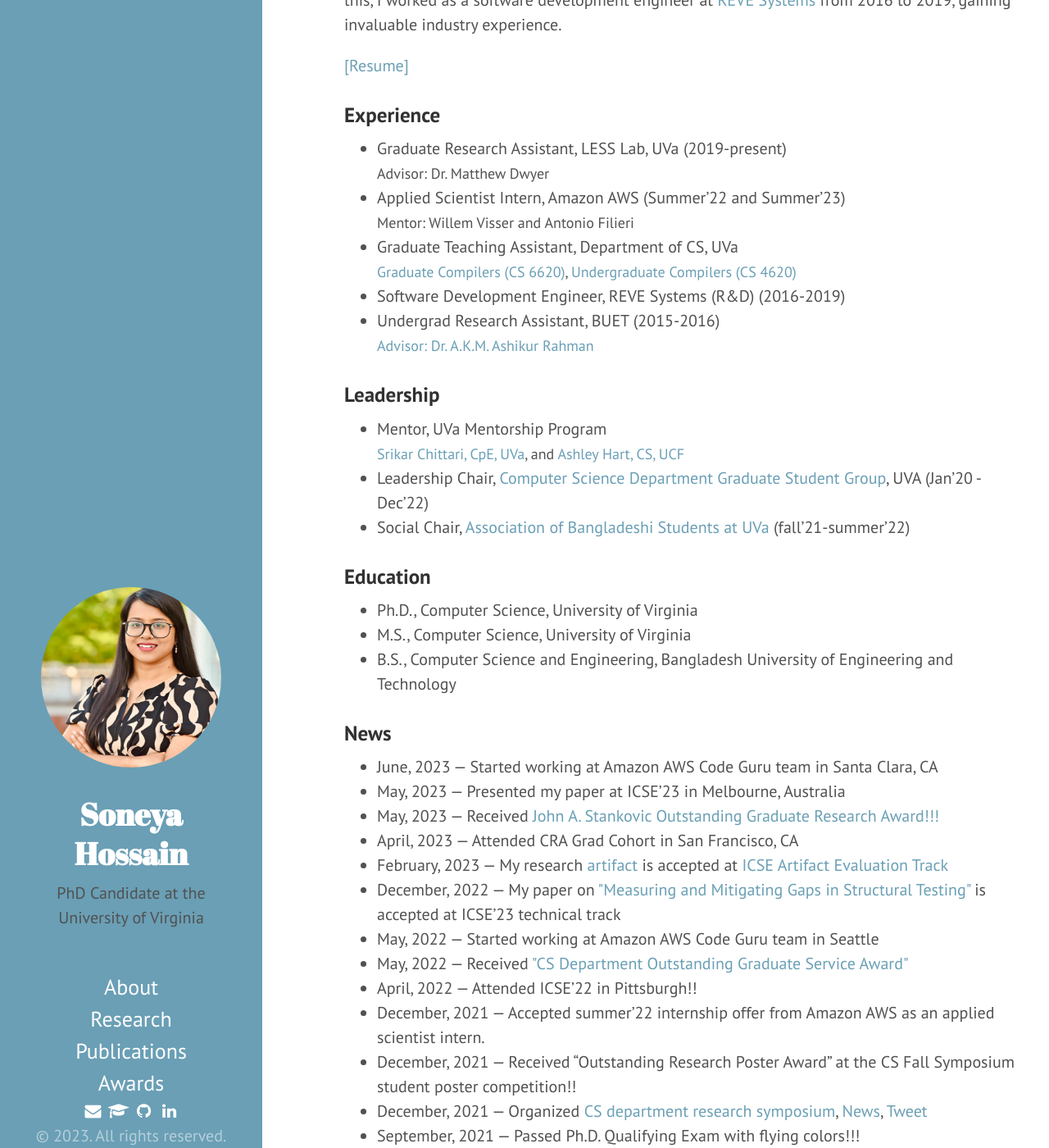
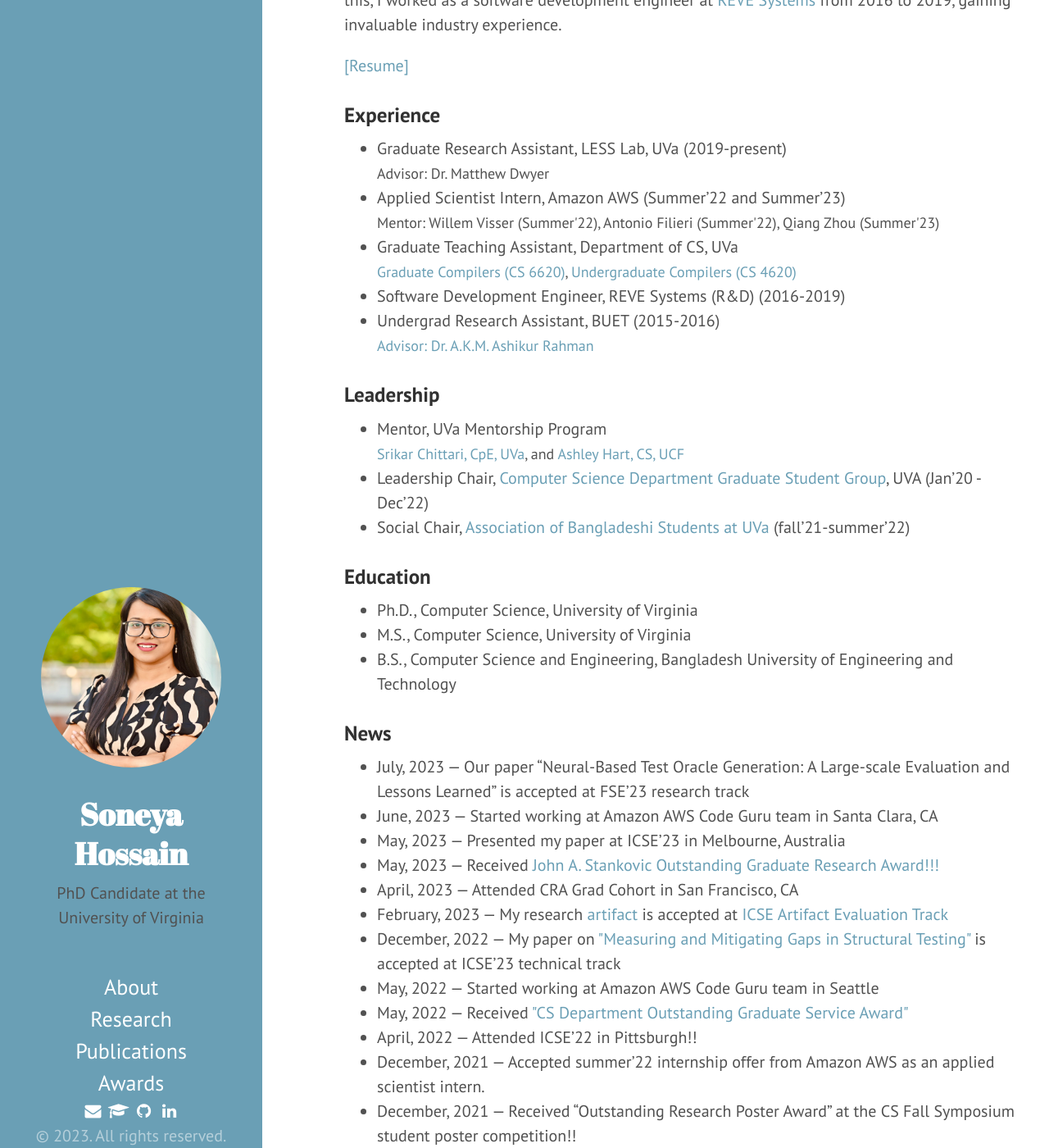
Before and after one commit to soneyahossain/soneyahossain.github.io, a Jekyll site: the page built from index.md, in a window 1280 px wide and 1400 px high, scrolled down 465 px. Shown: the whole window at 82% size. Built offline with Jekyll 4.4.1, drawn with Linux system fonts in a browser that asks for light colours; cached includes are drawn as plain includes.

Commit message:
new paper

```diff
--- a/index.md
+++ b/index.md
@@ -21,7 +21,7 @@ Before pursuing my PhD, I obtained an undergraduate degree in Computer Science a
 * Graduate Research Assistant, LESS Lab, UVa (2019-present) <br />
   <font size = 4 > Advisor: Dr. Matthew Dwyer</font>
 * Applied Scientist Intern, Amazon AWS (Summer'22 and Summer'23)  <br />
-  <font size = 4 > Mentor: Willem Visser and Antonio Filieri </font>
+  <font size = 4 > Mentor: Willem Visser (Summer'22), Antonio Filieri (Summer'22), Qiang Zhou (Summer'23) </font>
 * Graduate Teaching Assistant, Department of CS, UVa <br />
   <font size = 4 ><a href="https://matthewbdwyer.github.io/6620/" style="text-decoration: none">Graduate Compilers (CS 6620)</a>, <a href="https://matthewbdwyer.github.io/4620/" style="text-decoration: none">Undergraduate Compilers (CS 4620) </a></font>
 * Software Development Engineer, REVE Systems (R&D) (2016-2019)
@@ -46,7 +46,7 @@ Before pursuing my PhD, I obtained an undergraduate degree in Computer Science a
 
 ### News
 
-
+* July, 2023 --- Our paper "Neural-Based Test Oracle Generation: A Large-scale Evaluation and Lessons Learned" is accepted at FSE'23 research track
 * June, 2023 --- Started working at Amazon AWS Code Guru team in Santa Clara, CA
 * May, 2023 --- Presented my paper at ICSE'23 in Melbourne, Australia
 * May, 2023 --- Received [John A. Stankovic Outstanding Graduate Research Award!!!](https://engineering.virginia.edu/cs-department-end-year-award-recipients-2022-2023)
```
